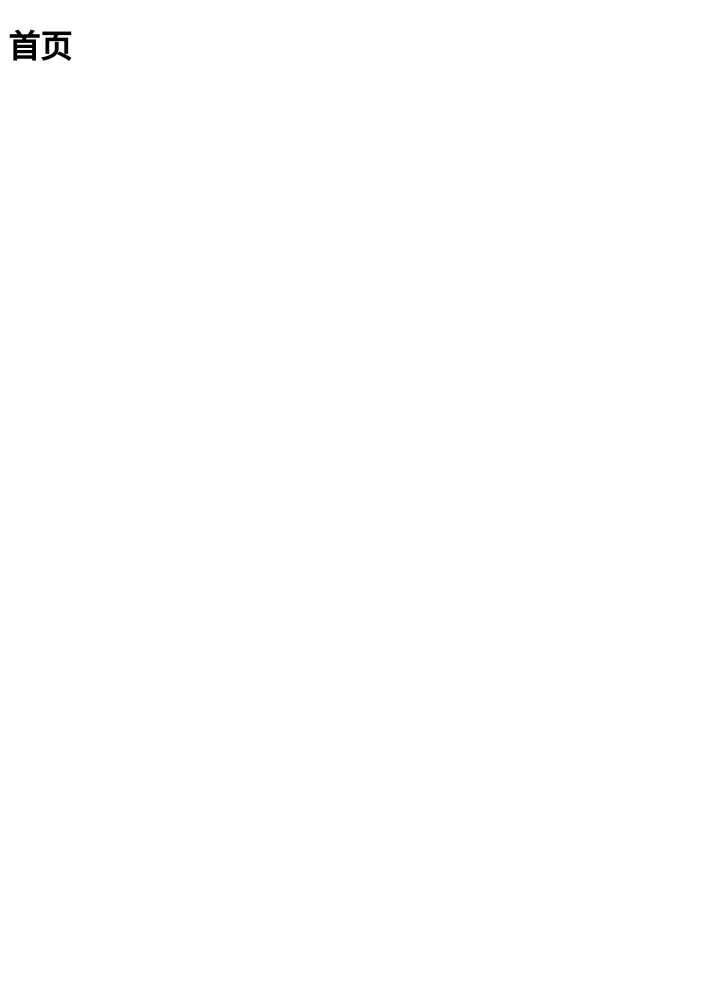
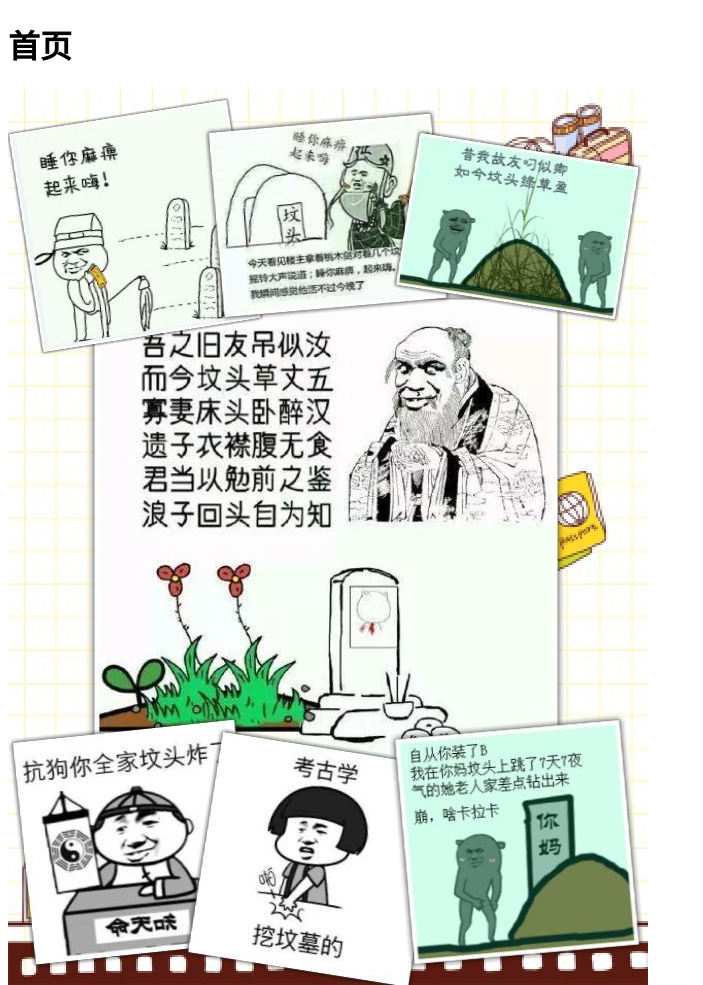
Before and after one commit to 232qwe/gongkai, a plain HTML site: page index.html in a window 1280 px wide. Shown: the whole page, without its empty margins (0-703 px from the left). Before the commit the page ends 800 px from the top, so only its background shows below. Drawn offline with Linux system fonts and the light colour scheme.

Commit message:
新增图片并在HTML中添加

```diff
--- a/index.html
+++ b/index.html
@@ -8,5 +8,6 @@
 </head>
 <body>
     <h1>首页</h1>
+    <img src="./img/呵呵.jpg">
 </body>
 </html>
```
Also changed, not shown: img/呵呵.jpg (added).
